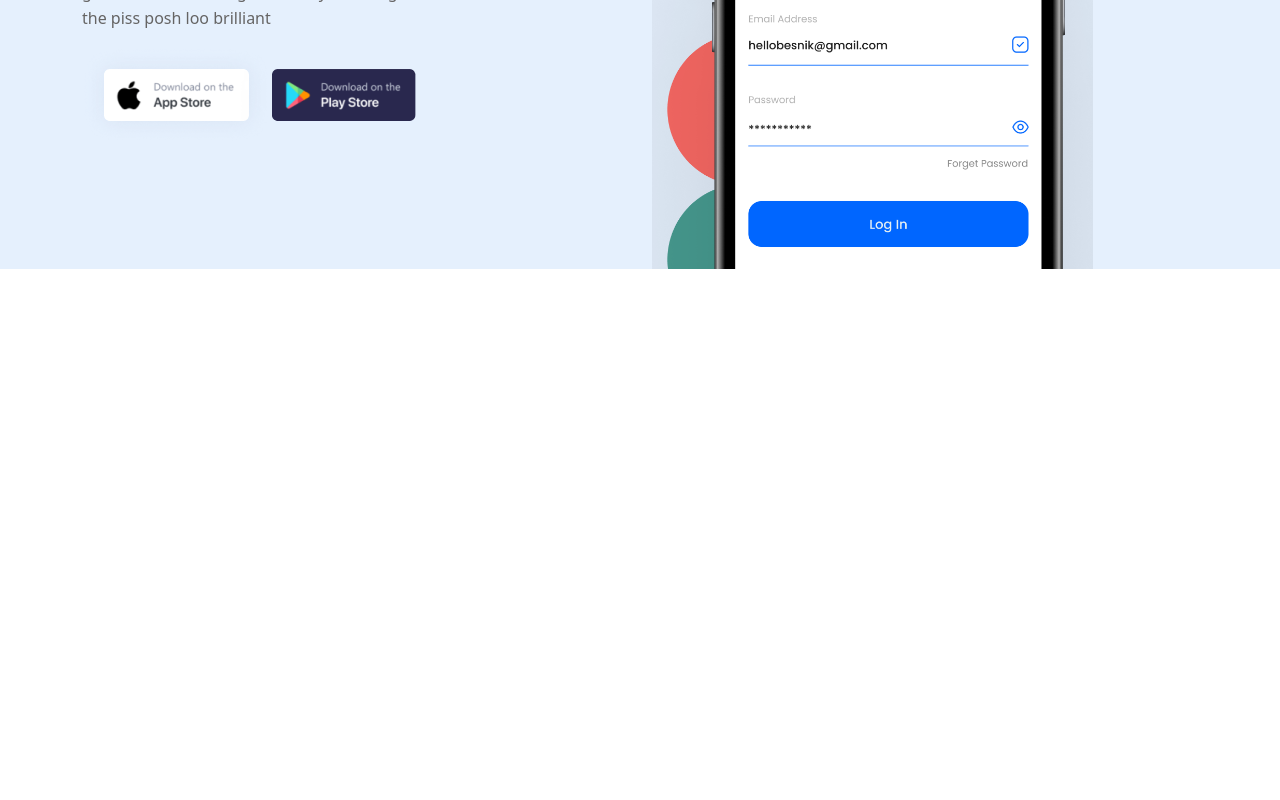
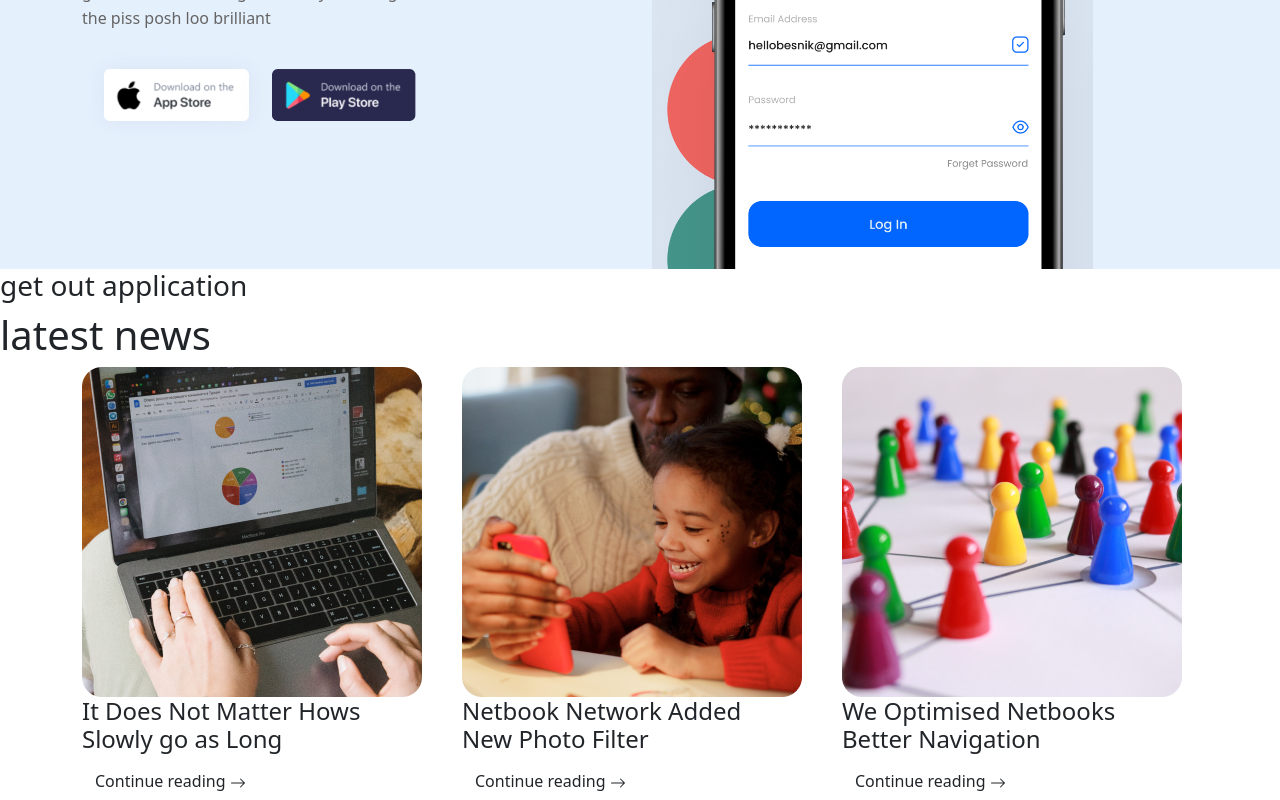
Before and after one commit to DerrickOdhiambo/Landing-page, a React (Create React App) app: page / in a window 1280 px wide. Shown: the part 4573-5373 px from the top of the page. Before the commit the page ends 4842 px from the top, so only its background shows below. Built offline with nearby package versions, Linux system fonts and the light colour scheme.

Commit message:
link the blog component to the app

```diff
--- a/src/App.js
+++ b/src/App.js
@@ -5,6 +5,7 @@ import Achievement from './components/Achievement';
 import Features from './components/Features';
 import Members from './components/Members';
 import Advert from './components/Advert';
+import Blog from './components/Blog';
 
 function App() {
 	return (
@@ -15,6 +16,7 @@ function App() {
 			<Features />
 			<Members />
 			<Advert />
+			<Blog />
 		</div>
 	);
 }
--- a/src/styles/members.scss
+++ b/src/styles/members.scss
@@ -2,10 +2,4 @@
 	width: 100%;
 	height: 770px;
 	border: 1px solid red;
-	.team-lower-section {
-		img {
-			// width: 270px;
-			// height: 316px;
-		}
-	}
 }
```
